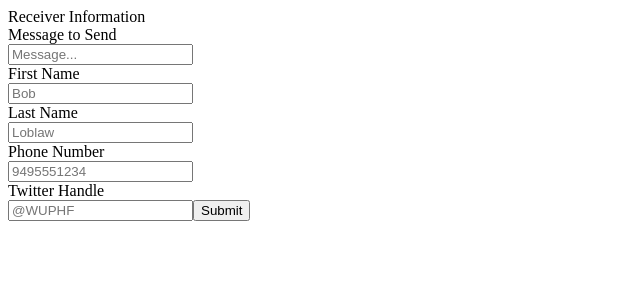
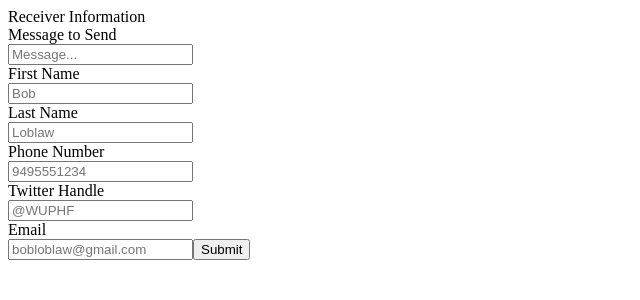
Before and after one commit to aitzeng/wuphf, a React app: page / in a window 1280 px wide. Shown: the top 300 px of the page, without its empty margins (0-640 px from the left). Built offline with nearby package versions, Linux system fonts and the light colour scheme; the HTML template or start-up script is replaced by a standard one.

Commit message:
Added front-end email

```diff
--- a/client/src/components/Confirmation.jsx
+++ b/client/src/components/Confirmation.jsx
@@ -21,6 +21,7 @@ function Confirmation({ barkInfo, setPage }) {
       <div>{barkInfo.message}</div>
       <div>{barkInfo.phoneNumber}</div>
       <div>{barkInfo.twitterHandle}</div>
+      <div>{barkInfo.email}</div>
       <button type="button" onClick={clickHandler}>Bark!</button>
     </div>
   );
--- a/client/src/components/CreateForm.jsx
+++ b/client/src/components/CreateForm.jsx
@@ -9,6 +9,7 @@ function CreateForm({ setBarkInfo, setPage }) {
       lastName: '',
       phoneNumber: '',
       twitterHandle: '',
+      email: '',
     },
     onSubmit: (values) => {
       console.log(values);
@@ -46,6 +47,8 @@ function CreateForm({ setBarkInfo, setPage }) {
         <input type="text" id="phoneNumber" placeholder="9495551234" value={barkPackage.values.phoneNumber} onChange={barkPackage.handleChange} />
         <div>Twitter Handle</div>
         <input type="text" id="twitterHandle" placeholder="@WUPHF" value={barkPackage.values.twitterHandle} onChange={barkPackage.handleChange} />
+        <div>Email</div>
+        <input type="text" id="email" placeholder="bobloblaw@gmail.com" value={barkPackage.values.twitterHandle} onChange={barkPackage.handleChange} />
         <button type="submit">Submit</button>
       </form>
       {barkPackage.errors.firstName && <div>{barkPackage.errors.firstName}</div>}
--- a/helpers/twitter.js
+++ b/helpers/twitter.js
@@ -11,5 +11,5 @@ const client = new TwitterApi({
 const v2Client = client.v2;
 
 module.exports = {
-  tweet: (request) => v2Client.tweet(`${request.message}`),
+  tweet: (request) => v2Client.tweet(`${request.twitterHandle} ${request.message}`),
 };
--- a/package.json
+++ b/package.json
@@ -20,11 +20,13 @@
   },
   "homepage": "https://github.com/aitzeng/rfp2303-mvp-wuphf#readme",
   "dependencies": {
+    "@googleapis/gmail": "^2.0.1",
     "axios": "^1.4.0",
     "dev-server": "^0.2.0",
     "dotenv": "^16.1.4",
     "express": "^4.18.2",
     "formik": "^2.4.1",
+    "googleapis-common": "^6.0.4",
     "mongoose": "^7.2.2",
     "path": "^0.12.7",
     "react": "^18.2.0",
```
Also changed, not shown: 1 other file (tests, documents, lock files or other folders).
